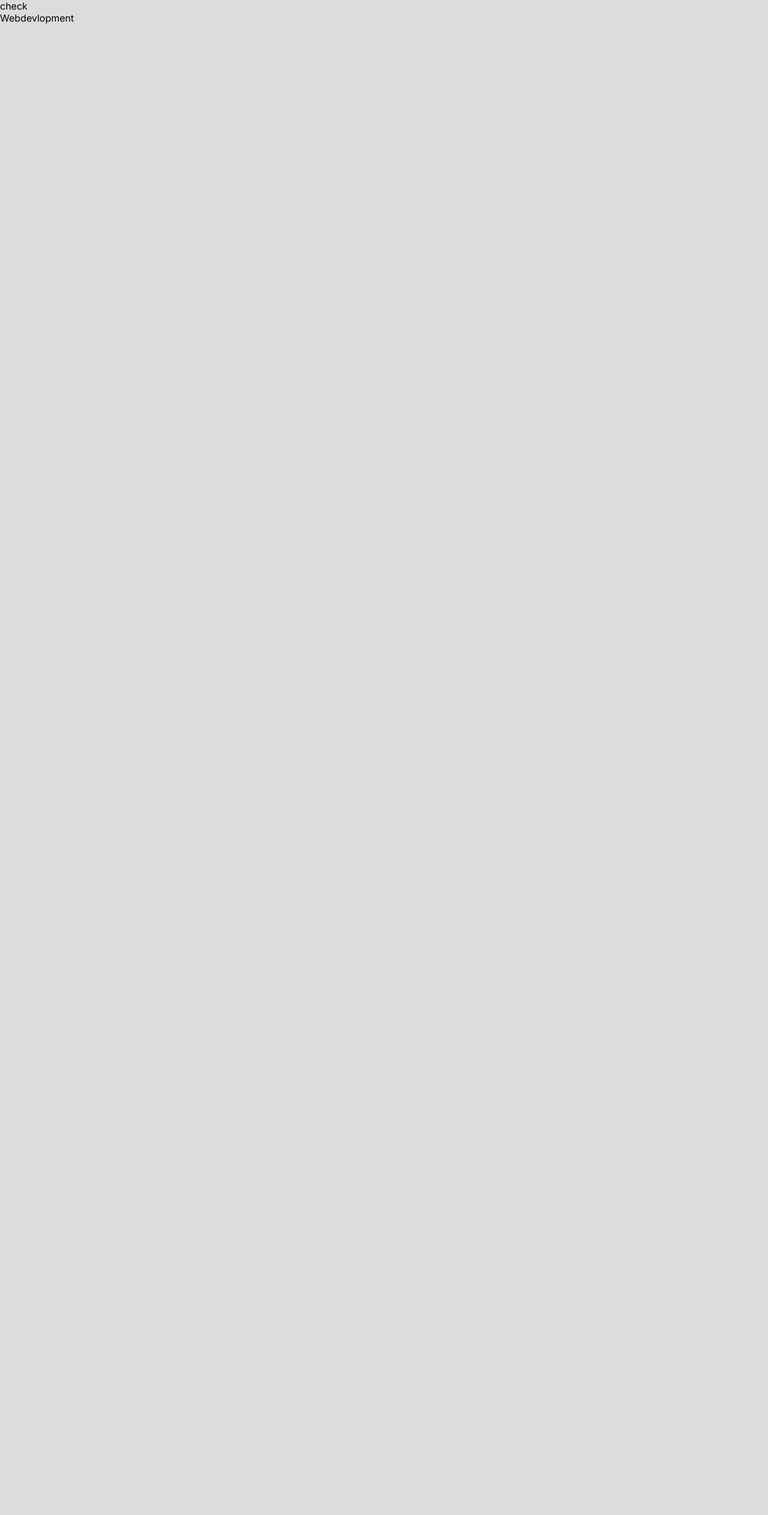
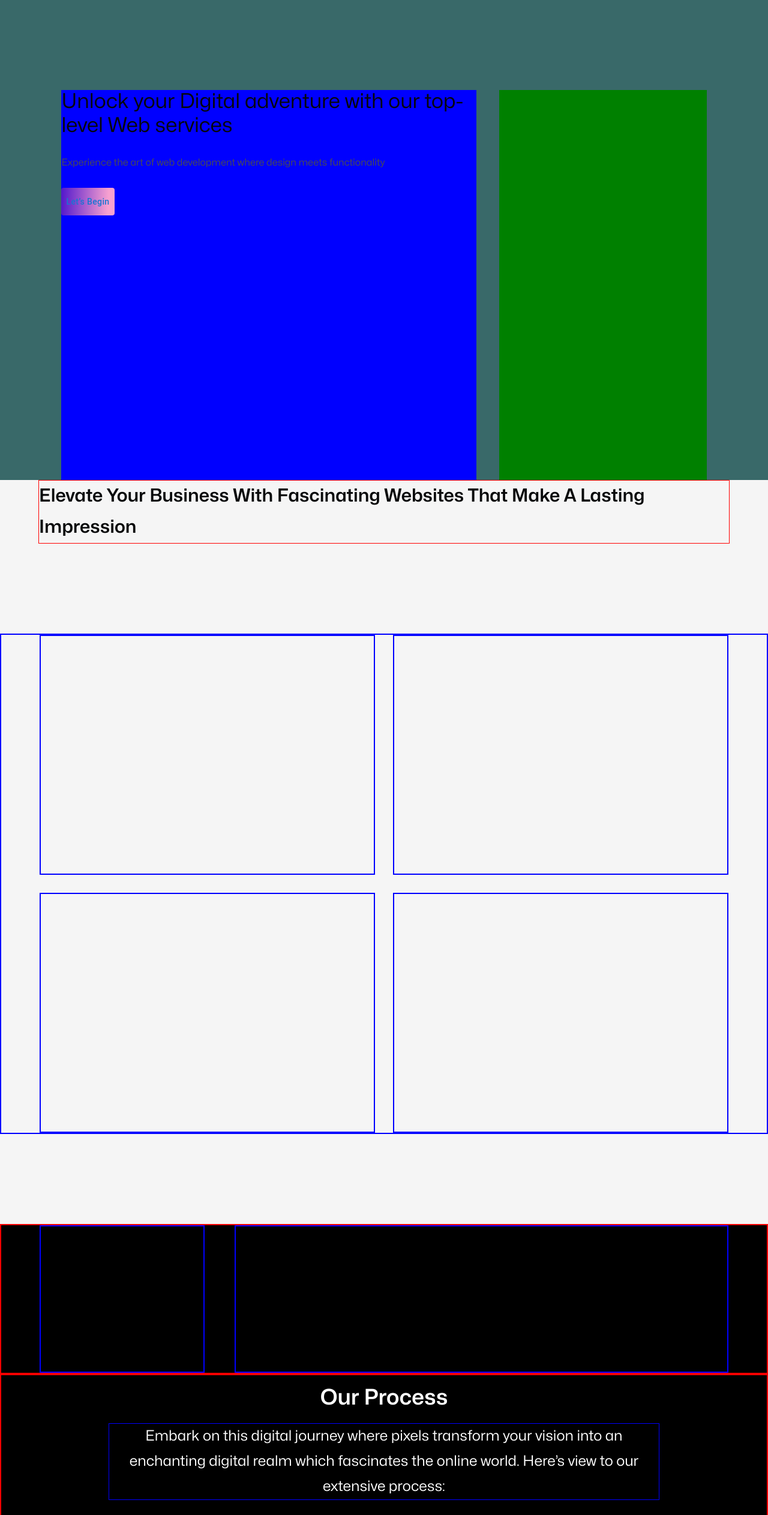
Before and after one commit to manishjina/devRiserWebsite, a Next.js app in the folder dev_frontend/: page /pages/webdevelopment in a window 1280 px wide. Shown: the top 2525 px of the page at 60% size. Before the commit the page ends 800 px from the top, so only its background shows below. Built offline with nearby package versions, Linux system fonts and the light colour scheme.

Commit message:
created layout of first page

```diff
--- a/dev_frontend/src/app/globals.css
+++ b/dev_frontend/src/app/globals.css
@@ -6,16 +6,18 @@
   padding: 0;
   margin: 0;
 }
-
+.root{
+  font-family: 'Customfont';
+}
 html,
 body {
   max-width: 100vw;
   overflow-x: hidden;
 }
 
-body {
+.ser {
 
-  background-color:#52535333;
+  /* background-color:#52535333; */
 }
 
 a {
--- a/dev_frontend/src/app/layout.js
+++ b/dev_frontend/src/app/layout.js
@@ -1,5 +1,6 @@
 
 import "./globals.css";
+import "@/fonts/fonts.css"
 
 import { Inter } from "next/font/google";
 
@@ -15,8 +16,8 @@ export default function RootLayout({ children }) {
 
   return (
     <html lang="en">
-      <body className={inter.className}>
-        <div>check</div>
+      <body className="root">
+        {/* <div>check</div> */}
     {children}
       </body>
     </html>
--- a/dev_frontend/src/app/pages/webdevelopment/page.jsx
+++ b/dev_frontend/src/app/pages/webdevelopment/page.jsx
@@ -1,9 +1,129 @@
-import React from 'react'
+import "../../service.css";
 
+import { Button,Box } from "../../../utils/custom.js";
 const Webdevlopment = () => {
+
   return (
-    <div>Webdevlopment</div>
-  )
-}
+    <Box className="service">
+      <Box className="service-box1">
+        <Box className="service-box1-child1">
+          <Box className="service-box1-child1-text1">
+            Unlock your{" "}
+            <span
+              style={{
+                color:
+                  "linear-gradient(92.16deg, #5016CC -0.89%, #F7A1D0 87.66%),linear-gradient(0deg, #070707, #070707)",
+              }}
+            >
+              Digital adventure
+            </span>{" "}
+            with our top-level Web services
+          </Box>
+          <Box className="service-box1-child1-text2">
+            Experience the art of web development where design meets
+            functionality
+          </Box>
+          <Button
+            sx={{ textTransform: "none" }}
+            className="service-box1-child1-btn"
+          >
+            Let’s Begin
+          </Button>
+        </Box>
+        <Box className="service-box1-child2"></Box>
+      </Box>
+      <Box className="service-box1-bottom">
+        Elevate Your Business With Fascinating Websites That Make A Lasting
+        Impression
+      </Box>
 
-export default Webdevlopment
+      <Box className="service-box2">
+        <Box></Box>
+        <Box></Box>
+        <Box></Box>
+        <Box></Box>
+      </Box>
+      <Box className="service-box2-bottom">
+        <Box className="service-box2-bottom-child1"></Box>
+        <Box className="service-box2-bottom-child2"></Box>
+      </Box>
+      <Box className="service-box3">
+        <Box className="service-box3-child1">Our Process</Box>
+        <Box className="service-box3-child2">
+          Embark on this digital journey where pixels transform your vision into
+          an enchanting digital realm which fascinates the online world. Here’s
+          view to our extensive process:
+        </Box>
+        <Box className="service-box3-child3">
+          <Box></Box>
+          <Box></Box>
+          <Box></Box>
+          <Box></Box>
+          <Box></Box>
+          <Box></Box>
+          <Box></Box>
+          <Box></Box>
+          <Box></Box>
+          <Box></Box>
+          <Box></Box>
+          <Box></Box>
+          <Box></Box>
+          <Box></Box>
+        </Box>
+      </Box>
+      <Box className="service-box3-bottom">
+        <Box className="service-box3-bottom-child1">
+          Get Started on Your Digital Journey Today
+        </Box>
+        <Box className="service-box3-bottom-child2">
+          Unlock the potential of your online presence with our expert website
+          development services.
+        </Box>
+        <Box className="service-box3-bottom-child3">
+          <Button
+            sx={{ textTransform: "none" }}
+            className="service-box3-bottom-btn"
+          >
+            Get in touch
+          </Button>
+        </Box>
+      </Box>
+      <Box className="service-box4">
+        <Box className="service-box4-child1">By Industry Specifics</Box>
+        <Box className="service-box4-child2">
+          <Box></Box>
+          <Box></Box>
+          <Box></Box>
+          <Box></Box>
+          <Box></Box>
+          <Box></Box>
+        </Box>
+        <Box className="service-box4-child3">
+          <Box className="service-box4-child3-child1">
+            Why Our Service For Your Website
+          </Box>
+          <Box className="service-box4-child3-child2">
+            <Box></Box>
+            <Box></Box>
+            <Box></Box>
+            <Box></Box>
+          </Box>
+          <Box className="service-box4-child3-child3">
+            What People say about us
+          </Box>
+        </Box>
+      </Box>
+      <Box className="service-box4-bottom">
+        <Box className="service-box4-bottom-child1">Love the simplicity of the service and the prompt customer support. We can’t imagine working without it.</Box>
+        <Box className="service-box4-bottom-child2"></Box>
+
+      </Box>
+      <Box className="service-box5">
+              <Box className="service-box5-child1">Frequently Asked Questions</Box>
+              <Box className="service-box5-child2"></Box>
+      </Box>
+    </Box>
+  );
+};
+
+export default Webdevlopment;
--- /dev/null
+++ b/dev_frontend/src/app/service.css
@@ -0,0 +1,296 @@
+.service {
+  background-color: whitesmoke;
+}
+.service-box1 {
+  height: 100vh;
+  margin: auto;
+  width: 100%;
+  padding-left: 5%;
+  padding-right: 5%;
+  background-color: rgb(57, 105, 105);
+  display: flex;
+  justify-content: space-evenly;
+  padding-top: 150px;
+}
+.service-box1-child1 {
+  display: flex;
+  flex-direction: column;
+  align-items: flex-start;
+  padding: 0px;
+  gap: 32px;
+  width: 60%;
+  background-color: blue;
+}
+.service-box1-child1-text1 {
+  font-style: normal;
+  font-weight: 400;
+  font-size: 34px;
+  color: #070707;
+  align-self: stretch;
+}
+.service-box1-child1-text2 {
+  font-weight: 400;
+  font-size: 16px;
+  color: #4c4d4d;
+  align-self: stretch;
+}
+.service-box1-child1-btn {
+  display: flex;
+  flex-direction: row;
+  align-items: center;
+  padding: 8px 28px;
+  gap: 10px;
+  font-size: 16px;
+  font-weight: 600;
+  color: #ffffff;
+  font-family: "CustomFont";
+  height: 46px;
+  background: linear-gradient(92.16deg, #5016cc -0.89%, #f7a1d0 87.66%);
+  border-radius: 6px;
+}
+.service-box1-child2 {
+  width: 30%;
+  background-color: green;
+}
+.service-box1-bottom {
+  margin: auto;
+  width: 90%;
+  font-style: normal;
+  font-weight: 600;
+  font-size: 30px;
+  line-height: 52px;
+  color: #090a0b;
+  border: 1px solid red;
+}
+.service-box2 {
+  display: grid;
+  margin: auto;
+  margin-top: 150px;
+
+  grid-template-columns: repeat(2, 1fr);
+  gap: 30px;
+  width: 100%;
+  padding-left: 5%;
+  padding-right: 5%;
+  border: 2px solid blue;
+}
+.service-box2 > div {
+  margin: auto;
+  width: 100%;
+  border: 2px solid blue;
+  height: 400px;
+}
+.service-box2-bottom {
+  width: 100%;
+  margin: auto;
+  background-color: black;
+  padding-left: 5%;
+  padding-right: 5%;
+  margin-top: 150px;
+  height: 250px;
+  border: 2px solid red;
+  display: flex;
+  gap: 50px;
+}
+.service-box2-bottom-child1 {
+  width: 25%;
+  border: 2px solid blue;
+}
+.service-box2-bottom-child2 {
+  width: 75%;
+  border: 2px solid blue;
+}
+.service-box3 {
+  margin: auto;
+  border: 2px solid red;
+  padding-left: 5%;
+  padding-right: 5%;
+
+  background-color: black;
+
+  text-align: center;
+  padding-top: 20px;
+}
+.service-box3-child1 {
+  font-style: normal;
+  font-weight: 600;
+  font-size: 36px;
+  line-height: 35px;
+  color: #ffffff;
+}
+.service-box3-child2 {
+  margin: auto;
+  margin-top: 25px;
+  border: 1px solid blue;
+  width: 80%;
+  line-height: 42px;
+  font-weight: 400;
+  font-size: 24px;
+  text-align: center;
+  color: #ffffff;
+}
+.service-box3-child3 {
+  margin: auto;
+  width: 100%;
+  margin-top: 25px;
+  display: grid;
+  grid-template-columns: repeat(2, 1fr);
+  /* gap:30px; */
+  border: 1px solid blue;
+}
+.service-box3-child3 > div {
+  margin: auto;
+  width: 100%;
+  height: 300px;
+  border: 1px solid blue;
+}
+.service-box3-bottom {
+  width: 100%;
+  margin: auto;
+  text-align: center;
+  border: 2px solid red;
+  background-color: #5016cc;
+  padding-top: 100px;
+  padding-bottom: 100px;
+}
+.service-box3-bottom-child1 {
+  font-weight: 600;
+  font-size: 30px;
+  line-height: 28px;
+  color: #ffffff;
+  border: 1px solid blue;
+}
+.service-box3-bottom-child2 {
+  font-weight: 400;
+  font-size: 20px;
+  line-height: 30px;
+  margin-top: 30px;
+  color: #ffffff;
+  border: 1px solid blue;
+}
+.service-box3-bottom-child3 {
+  border: 1px solid blue;
+  margin: auto;
+  margin-top: 30px;
+  display: flex;
+  align-items: center;
+  justify-content: center;
+}
+.service-box3-bottom-btn {
+  display: flex;
+  flex-direction: row;
+  align-items: center;
+  padding: 10px 30px 10px 30px;
+  border-radius: 6px;
+  background-color: white;
+  color: #5016cc;
+  font-size: 20px;
+  font-family: "CustomFont";
+}
+.service-box4 {
+  margin: auto;
+  display: flex;
+  flex-direction: column;
+  gap: 50px;
+  padding: 5%;
+  text-align: center;
+  border: 2px solid red;
+}
+.service-box4-child1 {
+  font-weight: 600;
+  font-size: 36px;
+  line-height: 30px;
+  color: #070707;
+}
+.service-box4-child2 {
+  display: grid;
+  margin: auto;
+  grid-template-columns: repeat(3, 1fr);
+  gap: 20px;
+  width: 85%;
+  border: 2px solid red;
+}
+.service-box4-child2 > div {
+  border: 2px solid blue;
+  margin: auto;
+  width: 100%;
+  height: 100px;
+}
+.service-box4-child3 {
+  display: flex;
+  flex-direction: column;
+  gap: 50px;
+}
+.service-box4-child3-child1 {
+  font-weight: 600;
+  font-size: 36px;
+  line-height: 35px;
+  color: #090a0b;
+}
+.service-box4-child3-child2 {
+  display: grid;
+  grid-template-columns: repeat(4, 1fr);
+  gap: 10px;
+  margin: auto;
+  width: 85%;
+  border: 2px solid red;
+}
+.service-box4-child3-child2 > div {
+  width:100%;
+  height: 300px;
+  border: 2px solid blue;
+}
+.service-box4-child3-child3 {
+  font-weight: 600;
+  font-size: 36px;
+  line-height: 30px;
+  color: #090a0b;
+}
+
+.service-box4-bottom {
+  margin: auto;
+  padding: 5%;
+  display: flex;
+  flex-direction: column;
+  gap: 50px;
+  border: 2px solid red;
+  background: linear-gradient(92.16deg, #5016cc -0.89%, #f7a1d0 87.66%);
+}
+
+.service-box4-bottom-child1 {
+  font-weight: 400;
+  font-size: 32px;
+  margin: auto;
+  width: 70%;
+  line-height: 44px;
+  text-align: center;
+  letter-spacing: -0.02em;
+  color: #ffffff;
+}
+.service-box4-bottom-child2 {
+  margin: auto;
+  width: 300px;
+  height: 350px;
+  border: 2px solid blue;
+}
+.service-box5{
+    margin: auto;
+    text-align: center;
+    padding:5%;
+    border: 2px solid red;
+
+
+}
+.service-box5-child1{
+font-weight: 600;
+font-size: 36px;
+line-height: 30px;
+color: #090A0B;
+}
+.service-box5-child2{
+    margin: auto;
+    margin-top: 150px;
+width: 80%;
+border: 2px solid blue;
+height: 400px;
+}
--- /dev/null
+++ b/dev_frontend/src/fonts/fonts.css
@@ -0,0 +1,4 @@
+@font-face {
+    font-family: 'CustomFont';
+    src:url('../fonts/Mona-Sans.ttf') format("truetype");
+  }
--- a/dev_frontend/src/utils/custom.js
+++ b/dev_frontend/src/utils/custom.js
@@ -1,6 +1,6 @@
 
 'use client'
 
-const { Box} =  require ("@mui/material")
+const { Box,Button} =  require ("@mui/material")
 
-export {Box}
+export {Box,Button}
```
Also changed, not shown: dev_frontend/src/fonts/Mona-Sans.ttf (added).
